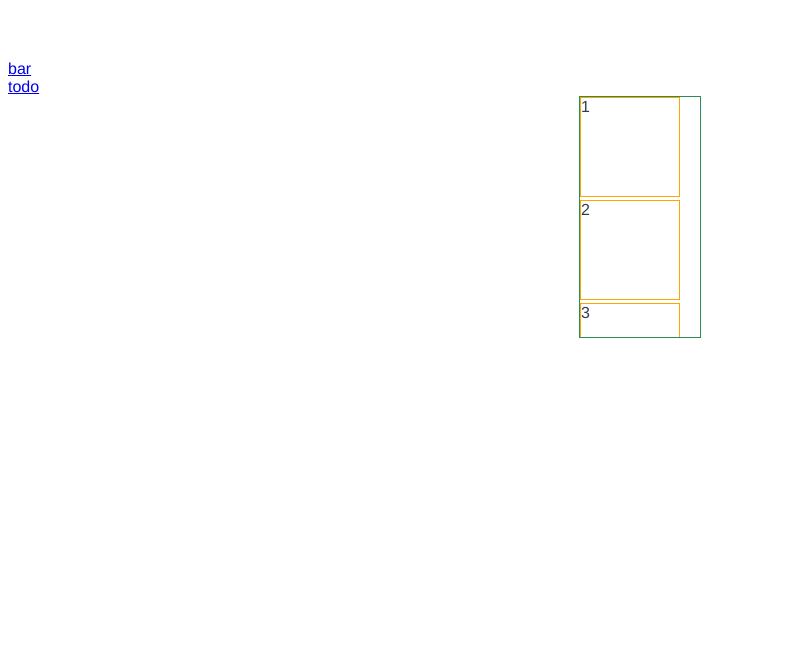
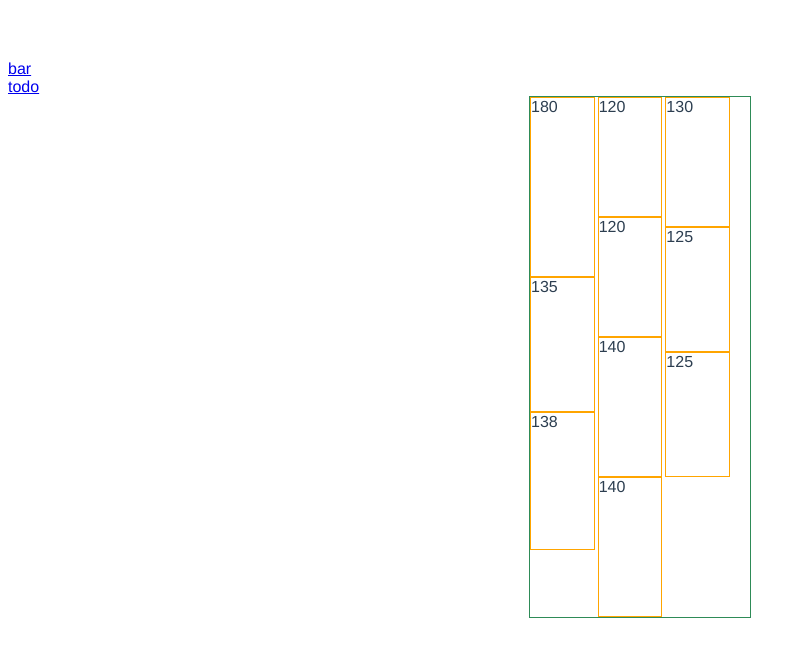
Before and after one commit to flyingmylo/hello-vue3, a Vue app: page /#/home in a window 1280 px wide. Shown: the top 656 px of the page, without its empty margins (0-806 px from the left). Built offline with nearby package versions, Linux system fonts and the light colour scheme.

Commit message:
瀑布流

```diff
--- a/src/components/home.vue
+++ b/src/components/home.vue
@@ -3,31 +3,28 @@
   <router-link to="/todo">todo</router-link>
 
   <div id="container">
-    <div class="item" v-for="item in arr" :key="item">{{ item }}</div>
+    <div
+      :class="`item-${item}`"
+      v-for="item in arr"
+      :style="{
+        height: `${item}px`,
+        gridRowEnd: `span ${~~(item / 5)}`,
+      }"
+      :key="item"
+    >
+      {{ item }}
+    </div>
     <!-- <div id="footer"></div> -->
   </div>
 </template>
 <script setup>
 import { reactive } from "@vue/reactivity";
-import { onMounted } from "@vue/runtime-core";
-const arr = reactive([1, 2, 3]);
-
-onMounted(() => {
-  const _container = document.getElementById("container");
-  const _footer = document.getElementById("footer");
-
-  const div = document.createElement("div");
-  _container.append(div);
-
-  const _ob = new Intersection(_container, arr);
-
-  _ob.connect(div);
-});
-
+import { onMounted, computed } from "@vue/runtime-core";
+const arr = reactive([180, 120, 130, 120, 125, 135, 140, 125, 138, 140]);
 
 
 class Intersection {
-  constructor(root, data, ) {
+  constructor(root, data) {
     this.dataSource = data;
     this.option = {
       root: root,
@@ -63,21 +60,22 @@
 <style>
 #container {
   margin: 0 auto;
-  width: 100px;
-  height: 240px;
+  width: 200px;
   border: 1px solid seagreen;
   display: grid;
-  grid-template-columns: repeat(auto-fill, 100px);
-  gap: 3px;
+  grid-template-columns: repeat(3, 1fr);
+  grid-auto-rows: 5px;
+  column-gap: 3px;
   overflow-y: auto;
   overflow-x: hidden;
   position: relative;
   padding-right: 20px;
 }
-#container .item {
-  height: 100px;
+#container div {
+  grid-row-start: auto;
   border: 1px solid orange;
   box-sizing: border-box;
+  margin-bottom: 5px;
 }
 #container #footer {
   width: 100%;
--- a/src/main.js
+++ b/src/main.js
@@ -5,7 +5,7 @@
 import ElementPlus from 'element-plus'
 import 'element-plus/dist/index.css'
 const band = reactive({ name: 1 });
-// import './promise.js'
+import './promise.js'
 
 // const band = { name: 1 }
 
--- a/src/promise.js
+++ b/src/promise.js
@@ -3,6 +3,10 @@
 	constructor(fn) {
 		this.PromiseState = MyPromise.PENDING
 		this.PromiseResult = null
+		// 保存成功回调
+		this.onFulfilledCallbacks = []
+		// 保存失败回调
+		this.onRejectedCallbacks = []
 
 		try {
 			// 绑定this，但不执行
@@ -21,6 +25,8 @@
 			this.PromiseState = MyPromise.FULFILLED
 			this.PromiseResult = result
 			console.log(result)
+
+			this.onFulfilledCallbacks.forEach(callback => callback(result))
 		}
 
 	}
@@ -29,6 +35,8 @@
 		if (this.PromiseState === MyPromise.REJECTED) {
 			this.PromiseState = MyPromise.REJECTED
 			this.PromiseResult = reason
+
+			this.onRejectedCallbacks.forEach(callback => callback(reason))
 		}
 	}
 
@@ -36,6 +44,12 @@
 
 		onFulfilled = typeof onFulfilled === 'function' ? onFulfilled : value => value
 		onRejected = typeof onRejected === 'function' ? onRejected : reason => { throw reason }
+
+		// 如果 resovle() 放在了 settimeout 内，此时状态没有改变，依然是 pending
+		if (this.PromiseState === MyPromise.PENDING) {
+			this.onFulfilledCallbacks.push(onFulfilled)
+			this.onRejectedCallbacks.push(onRejected)
+		}
 
 		// 每次只能执行一个函数，保证状态不可变
 		if (this.PromiseState === MyPromise.FULFILLED) {
@@ -59,24 +73,20 @@
 
 
 console.log(1);
-let promise = new Promise((resolve, reject) => {
+let promise = new MyPromise((resolve, reject) => {
 	console.log(2);
-	setTimeout(() => {
 
-		console.log(4)
-	})
+	resolve('这次一定')
+	console.log(4)
+
 })
-promise.then((resolve)=>{
-		console.log('fulfilled:', '这次一定');
-		resolve()
-})
-// promise.then(
-// 	result => {
-// 		// resolve('这次一定')
-// 		console.log('fulfilled:', '这次一定');
-// 	},
-// 	reason => {
-// 		console.log('rejected:', reason)
-// 	}
-// )
+
+promise.then(
+	result => {
+		console.log('fulfilled:', result);
+	},
+	reason => {
+		console.log('rejected:', reason)
+	}
+)
 console.log(3);
```
